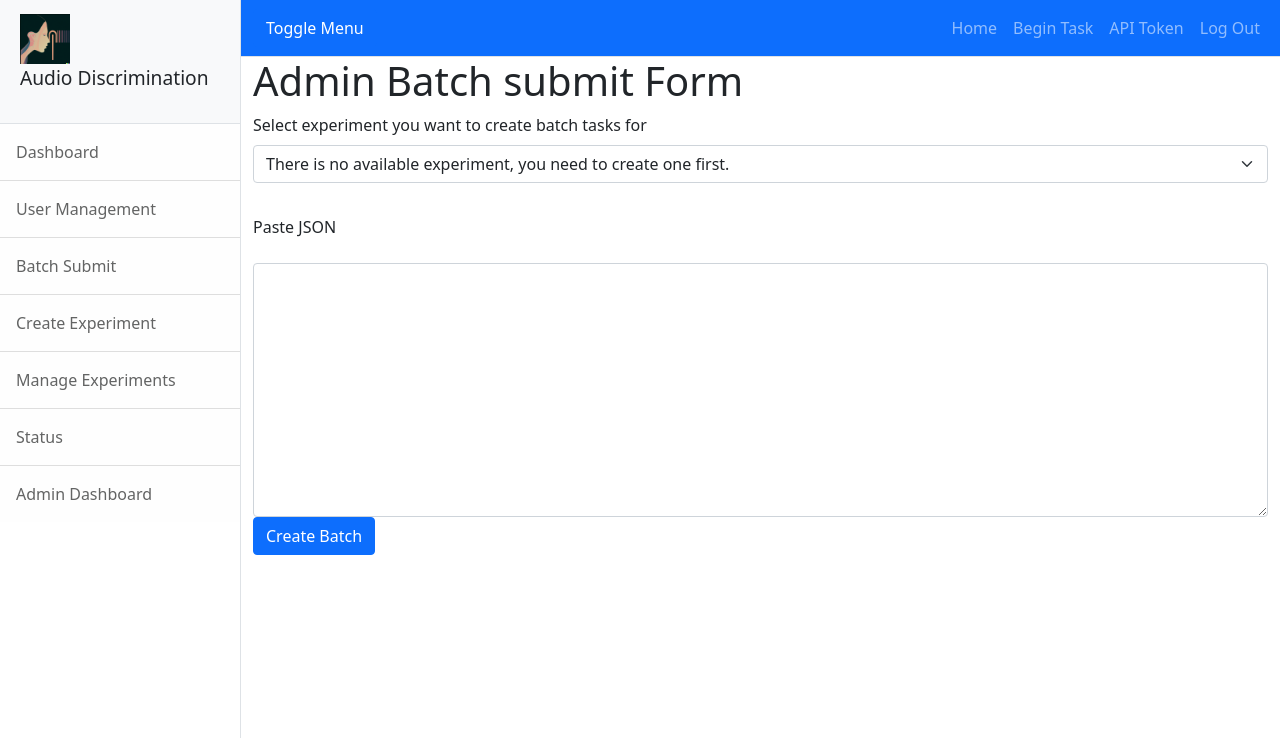
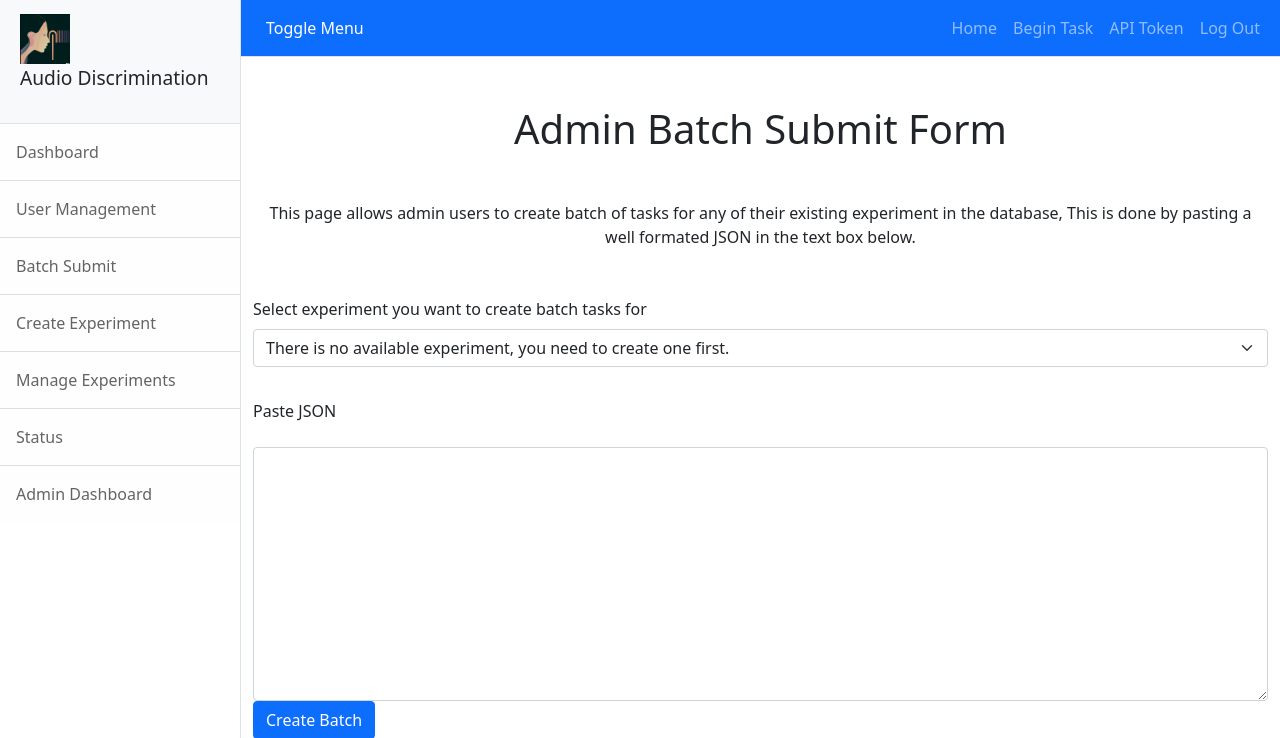
Before and after one commit to turian/audio-discrimination-crowdsource, a Django app: page /polls/admin/submit-batch in a window 1280 px wide. Shown: the top 738 px of the page. Run offline with Django 4.2, Linux system fonts and the light colour scheme; the visitor is signed in with stand-in values (Sample User, id 1); data that the repository does not hold is empty; some libraries are stand-ins or nearby versions.

Commit message:
reform admin batch submit page

```diff
--- a/polls/templates/polls/admin-batch-submit.html
+++ b/polls/templates/polls/admin-batch-submit.html
@@ -1,7 +1,11 @@
 {% extends 'base.html' %}
 {% block body-block %}
-<h1> Admin Batch submit Form </h1>
-
+<div class="mb-5 text-center">
+    <h1 class="mt-5 text-center mb-5">Admin Batch Submit Form </h1>
+    <p>This page allows admin users to create batch of tasks for any of their existing experiment in the database,
+        This is done by pasting a well formated JSON in the text box below.
+    </p>
+</div>
 <form hx-post="{% url 'admin-batch-submit' %}" hx-swap="innerHTML"
     hx-target="#body" hx-headers='{"X-CSRFToken": "{{ csrf_token }}"}'>
     <div class="mb-3">
--- a/polls/templates/polls/admin-management.html
+++ b/polls/templates/polls/admin-management.html
@@ -6,7 +6,7 @@
     <h1 class="mt-5 text-center mb-5">Admin User Management View</h1>
     <p>This page displays all users with their respective stats, on this page,
         admin can lock a user out of the page and he can as well delete all their
-        available tasks by clicking on the "lock/unlock" or "delete"</p>
+        available tasks by clicking on their "lock/unlock" or "delete"</p>
 </div>
 
 <table class="table table-striped">
```
